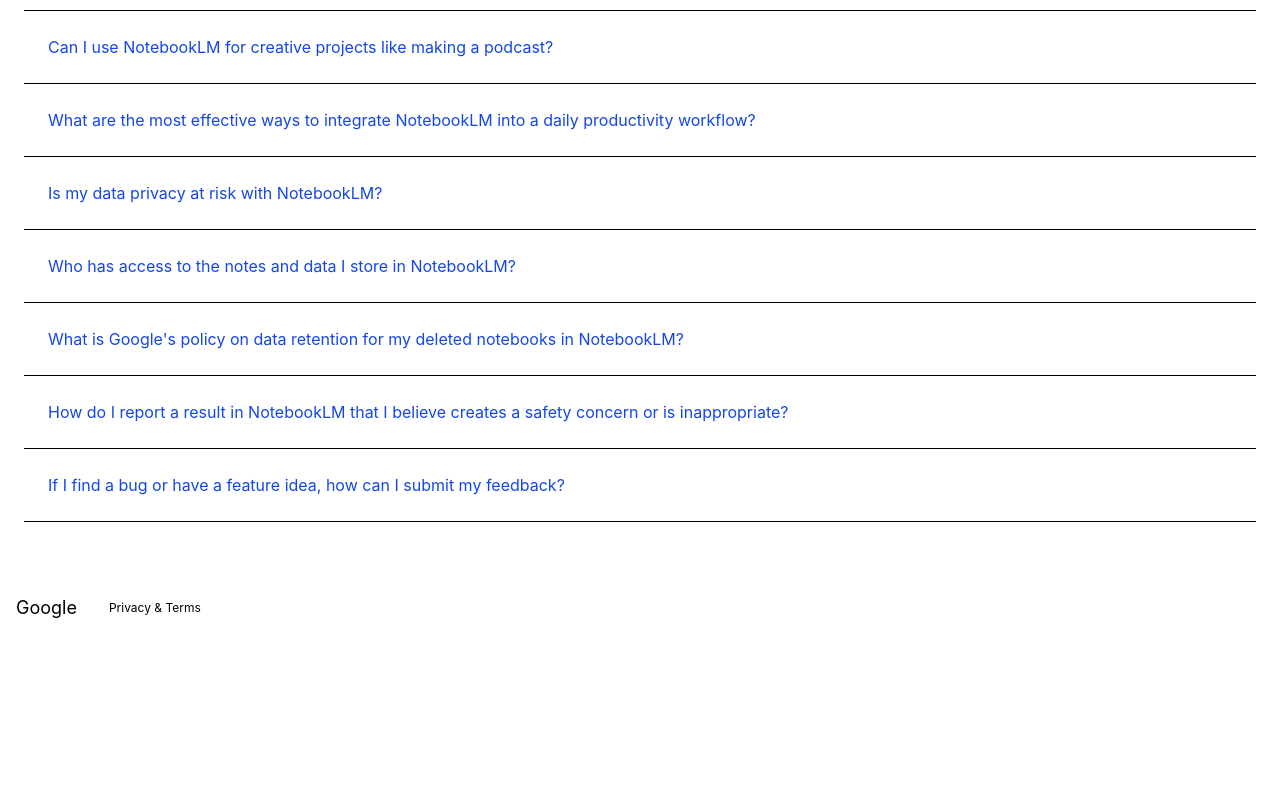
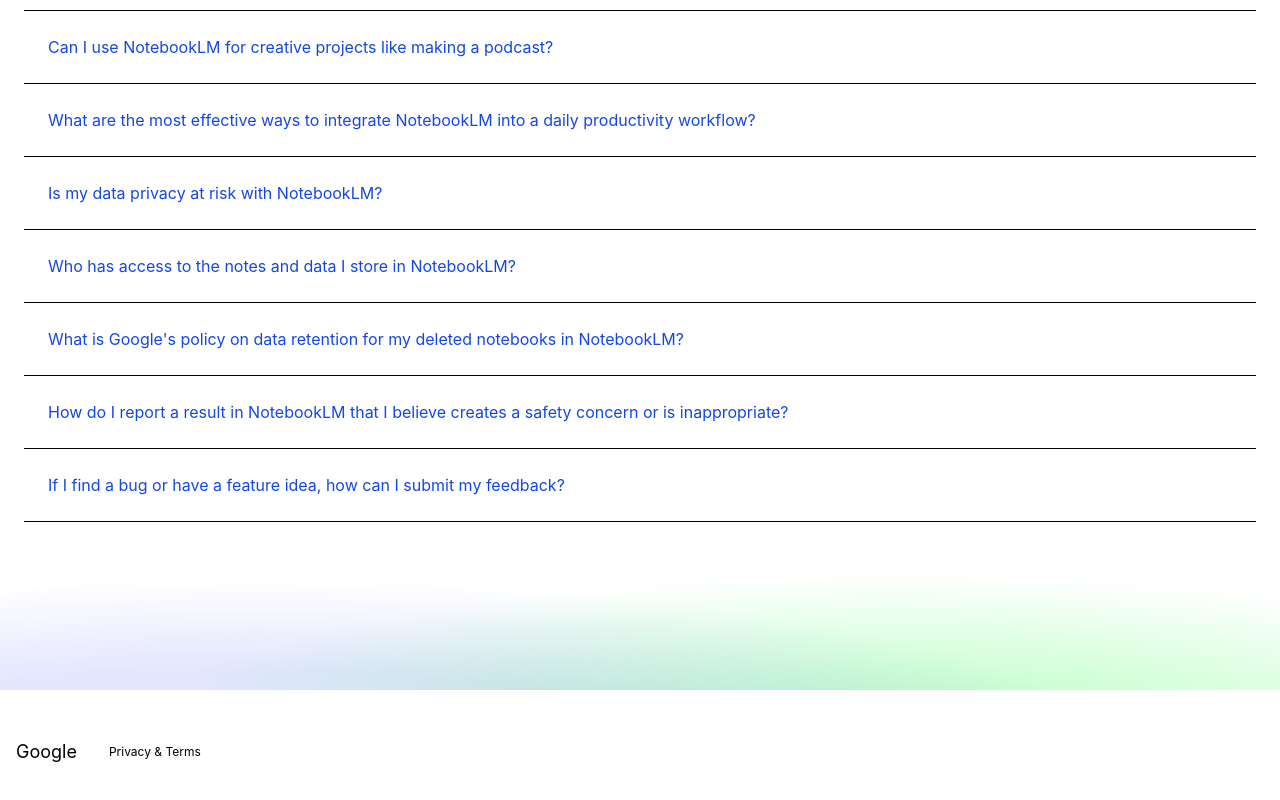
Before and after one commit to neducod/first-landingpage-, a React (Vite) app: page / in a window 1280 px wide. Shown: the part 5957-6757 px from the top of the page. Before the commit the page ends 6627 px from the top, so only its background shows below. Built offline with nearby package versions, Linux system fonts and the light colour scheme.

Commit message:
graident div radicall done

```diff
--- a/src/App.jsx
+++ b/src/App.jsx
@@ -229,6 +229,7 @@
         </div> */}
         {/* <div class="w-96 h-48 rounded-md bg-gradient-to-tr from-indigo-600  to-purple-500 p-0.5"></div> */}
       </div>
+      <div className='p-18     bg-[radial-gradient(ellipse_at_20%_150%,_rgba(196,202,248,.4)_0,rgba(113,130,255,.2)_30%,rgba(113,130,255,0)_60%),radial-gradient(ellipse_at_70%_130%,_rgba(60,249,93,.4)_0,rgba(60,255,82,.2)_30%,rgba(60,255,82,0)_60%)]'></div>
 
 
       <footer className='flex p-4'>
```
Also changed, not shown: 1 other file (tests, documents, lock files or other folders).
